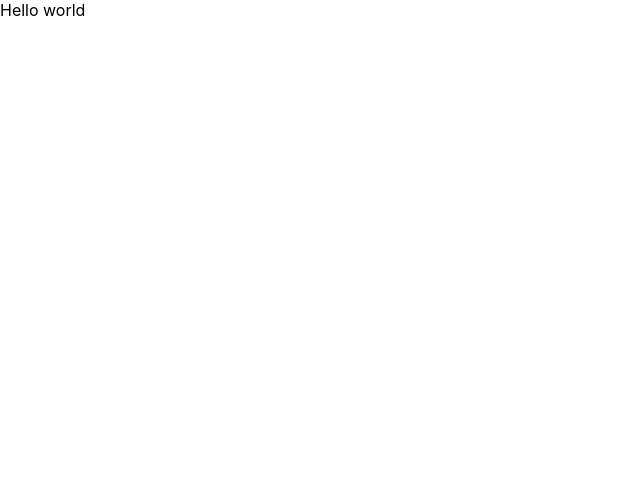
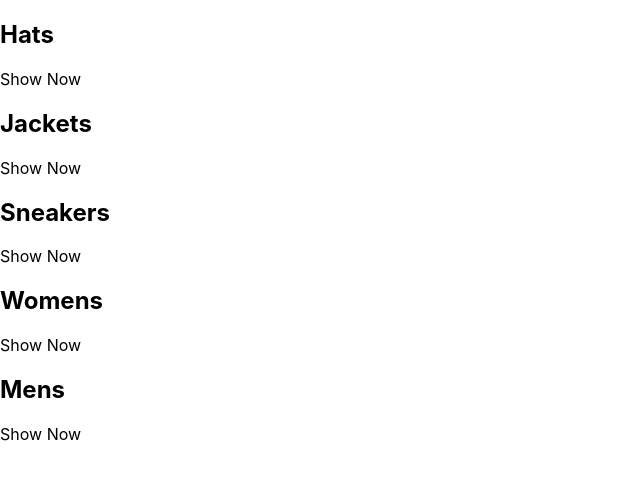
Before and after one commit to kyip3/capstone-project, a React (Create React App) app: page / in a window 1280 px wide. Shown: the top 480 px of the page, without its empty margins (0-640 px from the left). Built offline with nearby package versions, Linux system fonts and the light colour scheme.

Commit message:
committing simple layout

```diff
--- a/src/App.js
+++ b/src/App.js
@@ -1,7 +1,45 @@
 import "./App.css";
 
 const App = () => {
-  return <div>Hello world</div>;
+  return (
+    <div className="categories-container">
+      <div className="category-container">
+        {/* img */}
+        <div className="category-body-container">
+          <h2>Hats</h2>
+          <p>Show Now</p>
+        </div>
+      </div>
+      <div className="category-container">
+        {/* img */}
+        <div className="category-body-container">
+          <h2>Jackets</h2>
+          <p>Show Now</p>
+        </div>
+      </div>
+      <div className="category-container">
+        {/* img */}
+        <div className="category-body-container">
+          <h2>Sneakers</h2>
+          <p>Show Now</p>
+        </div>
+      </div>
+      <div className="category-container">
+        {/* img */}
+        <div className="category-body-container">
+          <h2>Womens</h2>
+          <p>Show Now</p>
+        </div>
+      </div>
+      <div className="category-container">
+        {/* img */}
+        <div className="category-body-container">
+          <h2>Mens</h2>
+          <p>Show Now</p>
+        </div>
+      </div>
+    </div>
+  );
 };
 
 export default App;
```
